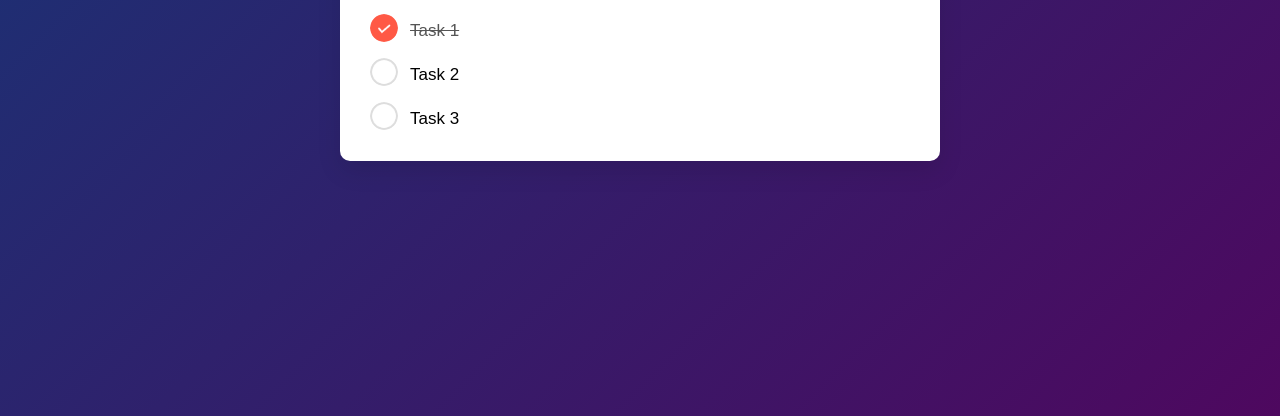
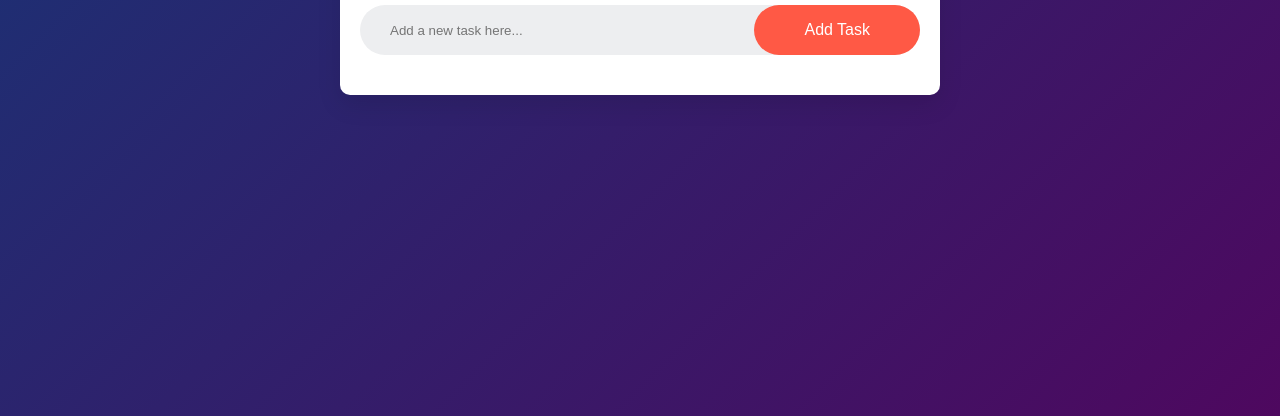
Before and after one commit to sushant-dasuri/Javascript-beginner-projects, a plain HTML site: page todolist-app/index.html in a window 1280 px wide. Shown: the part 384-800 px from the top of the page. Drawn offline with Linux system fonts and the light colour scheme.

Commit message:
Added javascript to the project

```diff
--- a/todolist-app/index.html
+++ b/todolist-app/index.html
@@ -22,11 +22,9 @@
                 </form>
             </section>
             <section>
-                <ul class="todoList">
+                <ul id="todoList">
                     <!-- Todo items will be dynamically added here -->
-                    <li class="checked">Task 1</li>
-                    <li>Task 2</li>
-                    <li>Task 3</li>
+
                 </ul>
             </section>
         </section>
```
Also changed, not shown: todolist-app/js/script.js (added).
